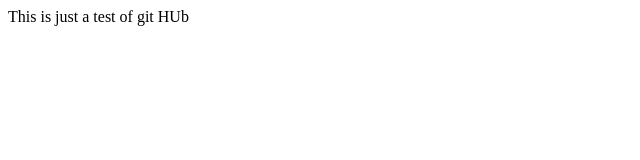
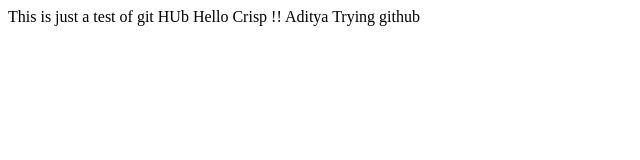
Before and after one commit to patfoot/test-project, a plain HTML site: page index.html in a window 1280 px wide. Shown: the whole page, without its empty margins (0-640 px from the left). Drawn offline with Linux system fonts and the light colour scheme.

Commit message:
more changes to index

```diff
--- a/index.html
+++ b/index.html
@@ -3,5 +3,8 @@
 
 This is just a test of git HUb
 
+Hello Crisp !!
+Aditya Trying github
+
 </head>
 </html>
```
